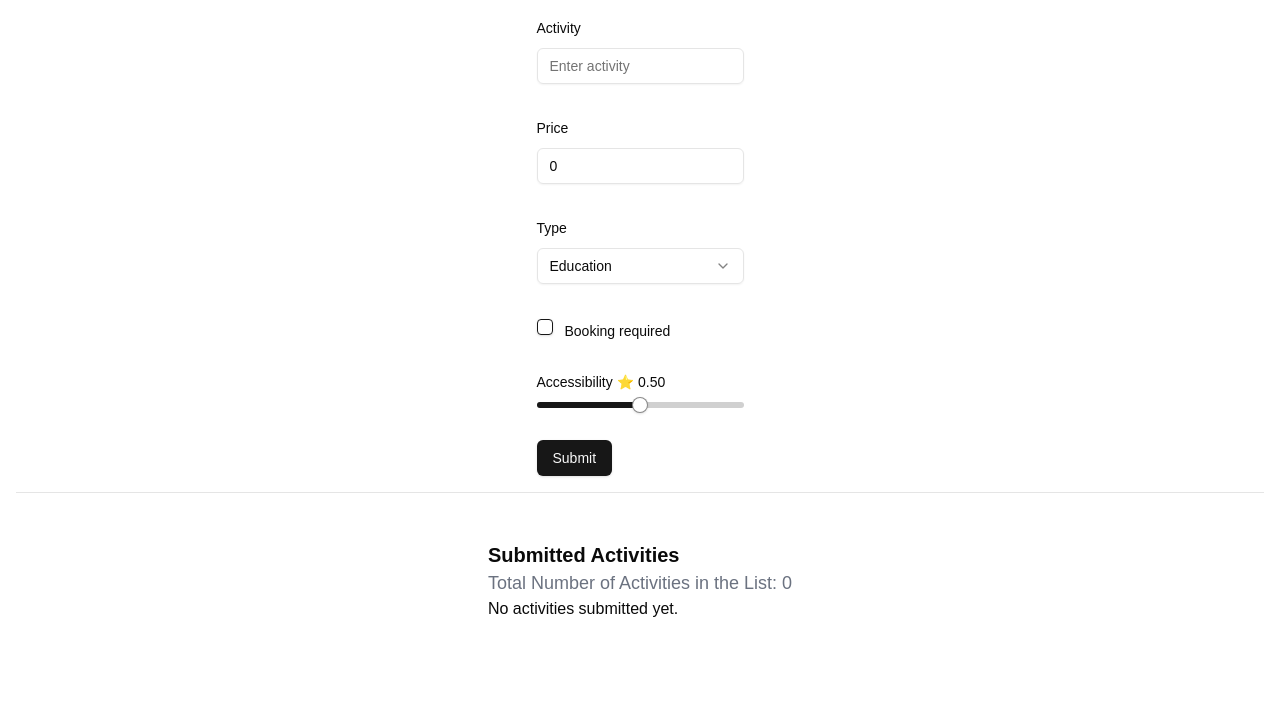
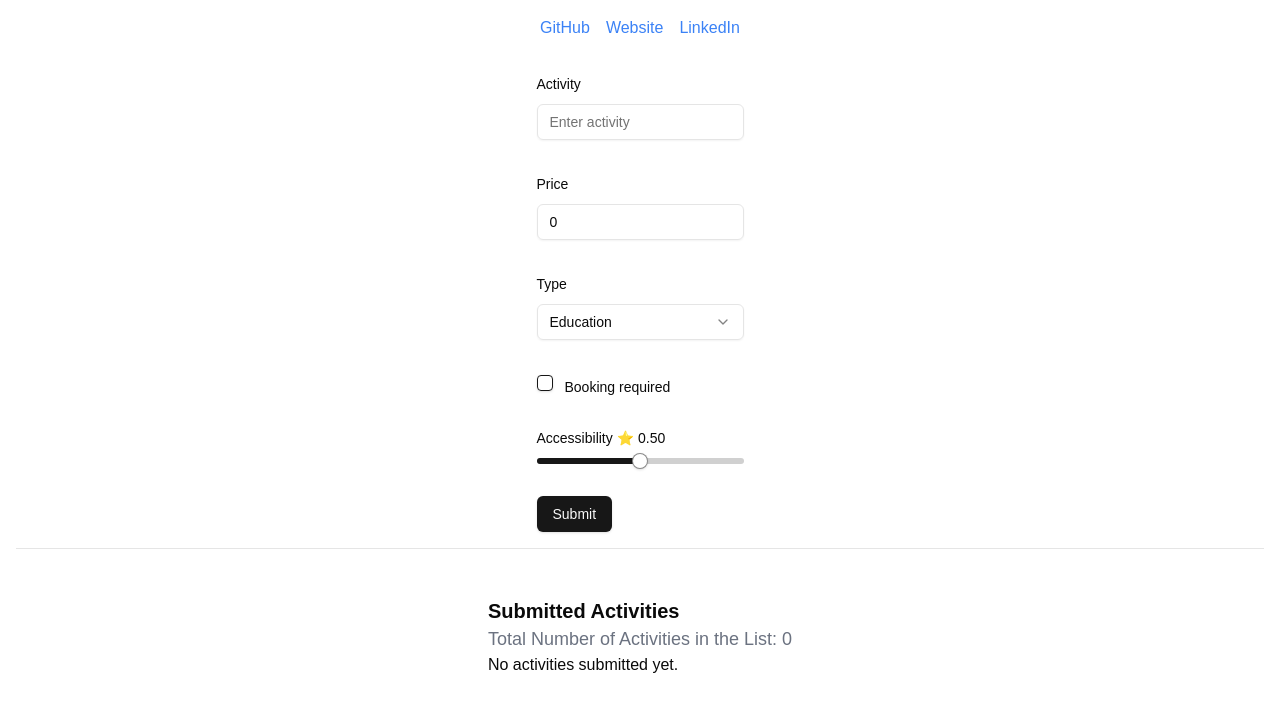
Before and after one commit to haikali3/hendshake-assesment, a Next.js app: page / in a window 1280 px wide. Shown: the top 712 px of the page. Built offline with nearby package versions, Linux system fonts and the light colour scheme.

Commit message:
Add social media links to the homepage for improved connectivity

```diff
--- a/src/app/page.tsx
+++ b/src/app/page.tsx
@@ -34,6 +34,32 @@ export default function Home() {
 
   return (
     <>
+      <div className="flex justify-center space-x-4 p-4">
+        <a
+          href="https://github.com/haikali3/hendshake-assesment"
+          target="_blank"
+          rel="noopener noreferrer"
+          className="text-blue-500 hover:underline"
+        >
+          GitHub
+        </a>
+        <a
+          href="https://www.haikal.dev"
+          target="_blank"
+          rel="noopener noreferrer"
+          className="text-blue-500 hover:underline"
+        >
+          Website
+        </a>
+        <a
+          href="https://linkedin.com/in/haikaltahar"
+          target="_blank"
+          rel="noopener noreferrer"
+          className="text-blue-500 hover:underline"
+        >
+          LinkedIn
+        </a>
+      </div>
       <div className="flex flex-col justify-center items-center p-4">
         <ActivityForm onAddActivity={handleAddActivity} />
         <Separator className="m-4" />
```
